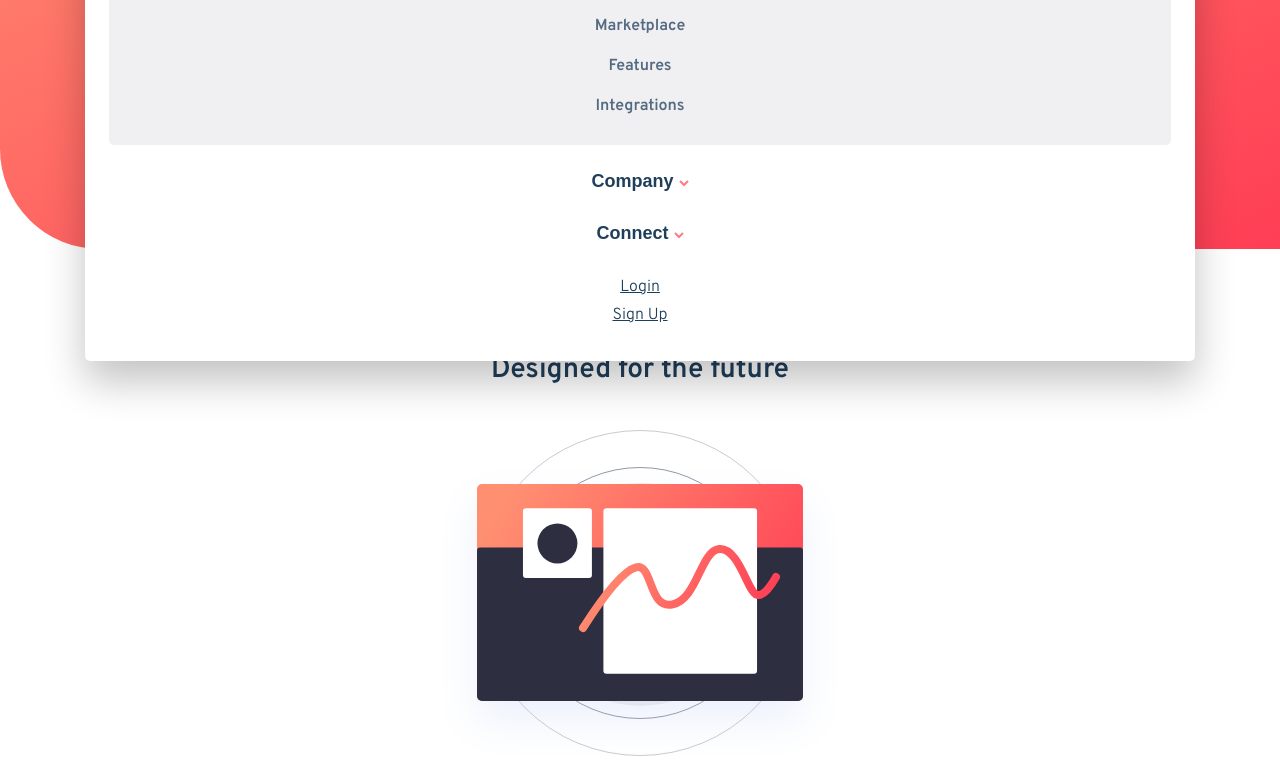
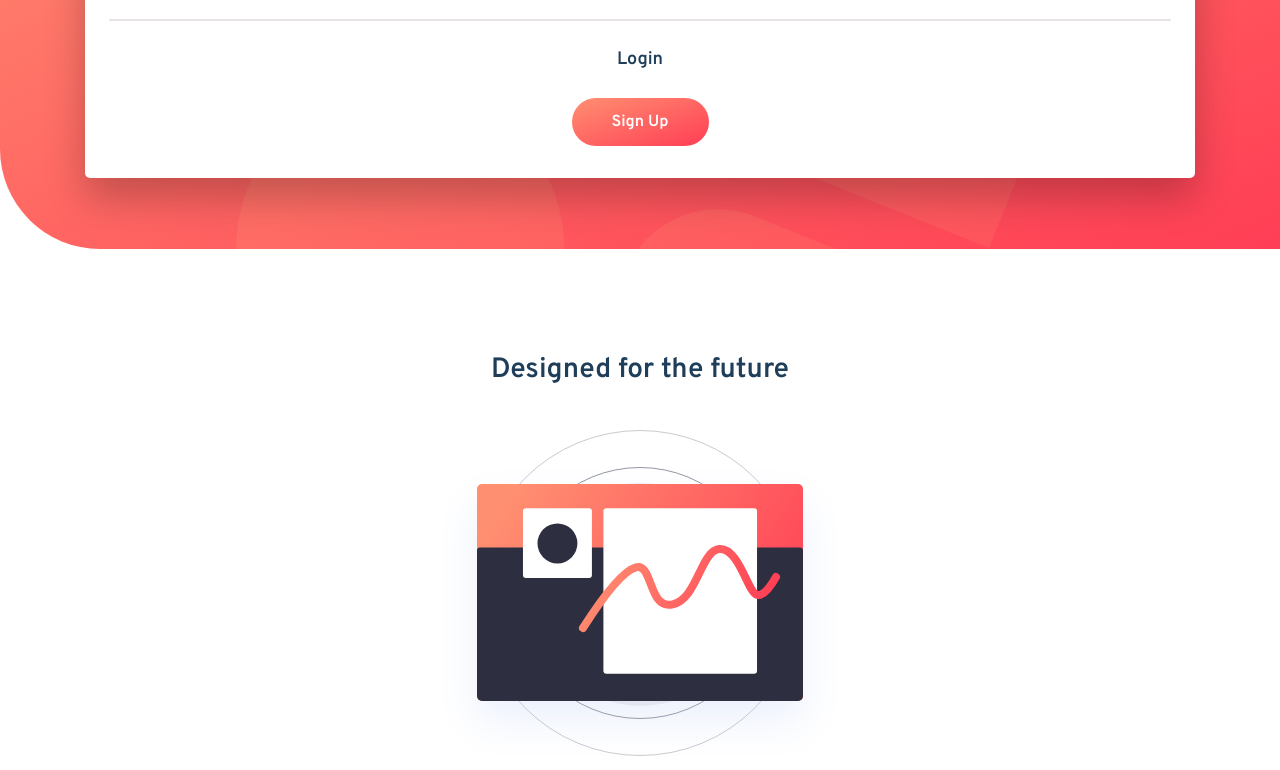
Before and after one commit to richieAiello/blogr-landing-page, a website: page index.html in a window 1280 px wide. Shown: the part 282-1052 px from the top of the page. Drawn offline with Linux system fonts and the light colour scheme.

Commit message:
Added styles to nav menu, and fixed border radius of buttons in hero.

```diff
--- a/index.html
+++ b/index.html
@@ -44,7 +44,7 @@
 
                                 <!-- Hidden on page load -->
                                 <ul class="product__list">
-                                    <div class="container--list">
+                                    <div class="container--list hidden">
                                         <li class="product__item">
                                             <a href="#" class="product__link link">Overview</a>
                                         </li>
@@ -121,10 +121,10 @@
                     <div class="nav__bottom">
                         <ul class="nav__list">
                             <li class="nav__item">
-                                <a href="#" class="btn btn--login">Login</a>
+                                <a href="#" class="btn btn--login link">Login</a>
                             </li>
                             <li class="nav__item">
-                                <a href="#" class="btn btn--sign-up">Sign Up</a>
+                                <a href="#" class="btn btn--sign-up link">Sign Up</a>
                             </li>
                         </ul>
                     </div>
--- a/styles/main.scss
+++ b/styles/main.scss
@@ -136,7 +136,17 @@ $gradient-body-2: #3f4164;
     }
 
     &__bottom {
+        border-top: 2px solid #E8E4E4;
+        margin-inline: 1.5rem;
+        padding-top: 1.5625rem;
         padding-bottom: 2rem;
+
+        .nav__list {
+
+            .nav__item:first-of-type {
+                margin-bottom: 1.5rem;
+            }
+        }
     }
 
     &__list,
@@ -337,13 +347,38 @@ $gradient-body-2: #3f4164;
 
     // }
 
-    // &--login {
+    &--login {
+        font-size: 1.125rem;
+        line-height: 1.75rem;
+        font-weight: 600;
 
-    // }
+        &:hover,
+        &:focus {
+            text-decoration: underline 2px;
+            letter-spacing: 1.25px;
+        }
+    }
 
-    // &--sign-up {
+    &--sign-up {
+        font-size: inherit;
+        font-weight: 600;
+        line-height: 1.125rem;
+        color: $white;
+        background-image: linear-gradient(to bottom right, $gradient-hero-1, $gradient-hero-2);
+        border-radius: 28px;
 
-    // }
+        // Back-up color in case broswer fails to load background image
+        background-color: $red;
+        padding: 0.9375rem 2.5rem;
+
+        &:hover,
+        &:focus {
+            background-image: linear-gradient(to bottom right, $gradient-hero-2, $gradient-hero-1);
+
+            // Back-up color in case broswer fails to load background image
+            background-color: $light-red;
+        }
+    }
 
     &--start,
     &--learn {
@@ -351,7 +386,7 @@ $gradient-body-2: #3f4164;
         font-weight: 700;
         font-size: inherit;
         line-height: 1.14875rem;
-        border-radius: 100px;
+        border-radius: 28px;
     }
 
     &--start {
```
Also changed, not shown: styles/style.css.
